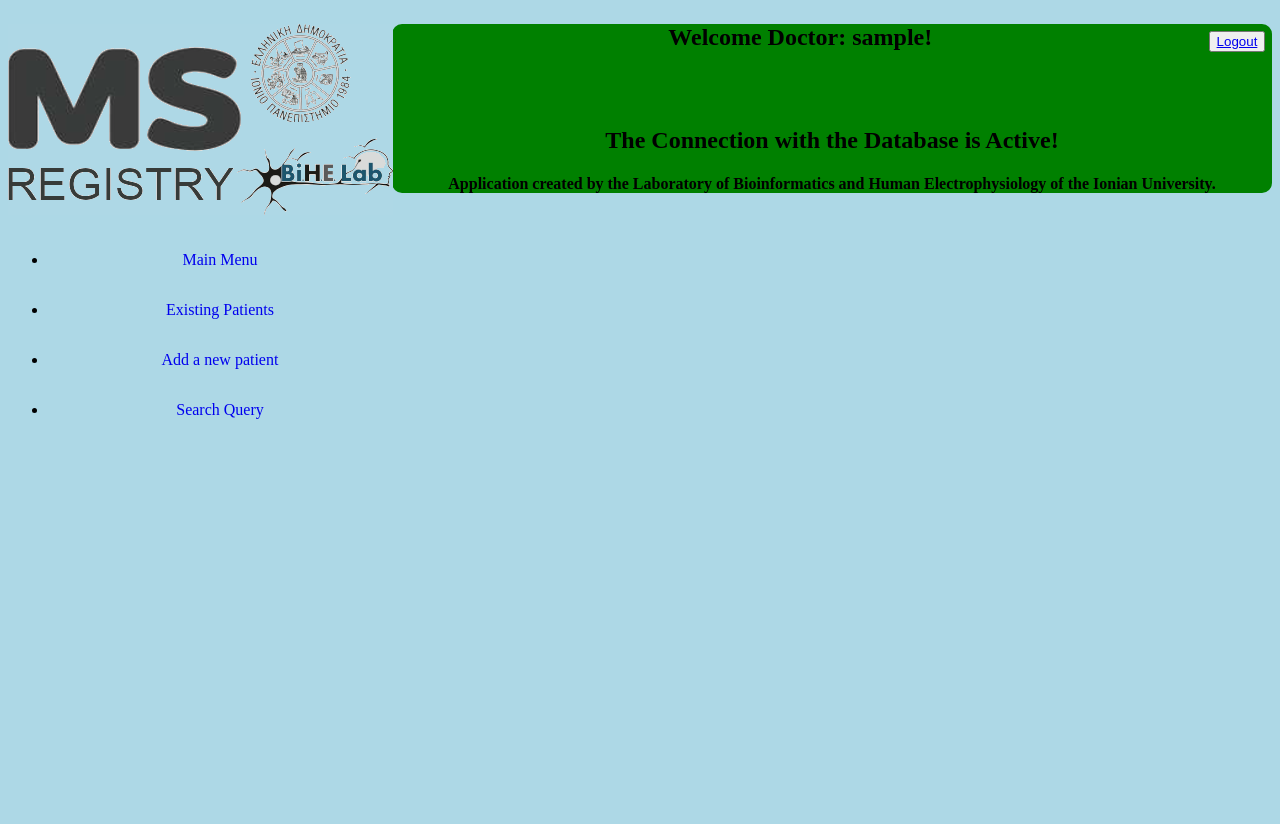
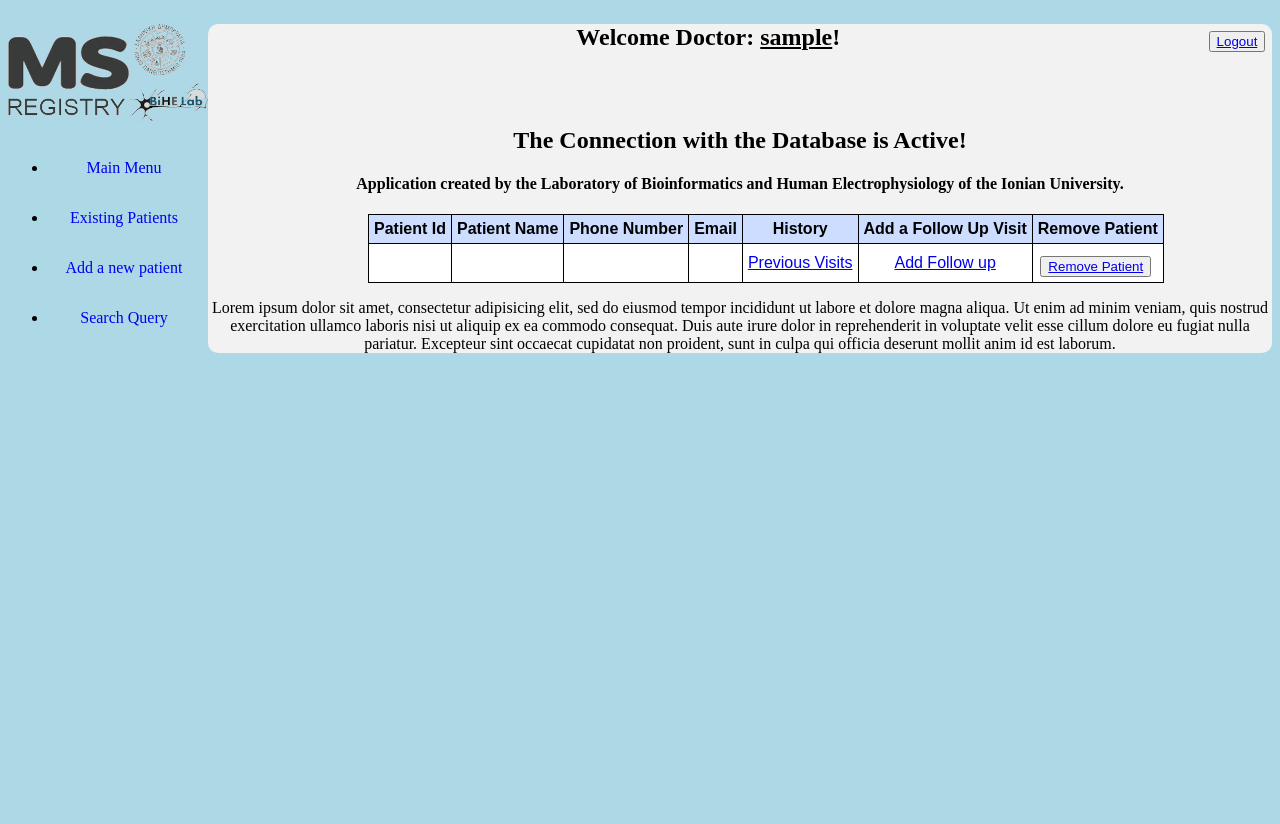
Before and after one commit to eliasvarelas/MSR, a PHP site: page /doctors_menu_likeopencour.php in a window 1280 px wide. Run offline with PHP 8.4, Linux system fonts and the light colour scheme; the visitor is signed in with stand-in values (Sample User, id 1); tables that the repository leaves empty or names only in its code hold one stand-in row (values such as "Sample post"); data that the repository does not hold is empty.

Commit message:
OpenCourses-Like Prototype

```diff
--- a/doctors_menu_likeopencour.php
+++ b/doctors_menu_likeopencour.php
@@ -36,6 +36,9 @@
       text-align:center;
       font-family: arial;
     }
+    table{
+      margin-left: 10em;
+    }
     th {
       background-color: #ccddff;         /* Title box color */
       color: black;
@@ -55,7 +58,7 @@
       margin: 0;
       padding: 0;
       height: 100%;
-      width: 24em;
+      width: 12em;
       background-color: lightblue;
       position: absolute;
       text-align: center;
@@ -88,12 +91,16 @@
     div.box{        /* main content */
       display: block;
       /* position: float; */
-      margin-left: 24em;
+      margin-left: 12.5em;
       margin-right: 0em;
       margin-top: 1.5em;
       border-radius: 10px;
-      background-color: green;
+      background-color: #f2f2f2;
       text-align: center;
+    }
+    div.al-center{
+      position: absolute;
+      margin-left: 10em;
     }
     /* Responsive layout - makes the three columns stack on top of each other instead of next to each other on smaller screens (700px wide or less) */
     @media screen and (max-width: 700px) {
@@ -133,8 +140,8 @@
     <article>
       <div class="box">
         <button type="button" name="Logout" id="logout" class="button"><?php echo "<a href='logout.php'> Logout</a> "; ?></button>
-        <h1>Welcome Doctor: <?php $user_name = $_SESSION['user'];
-        echo "<b>".$user_name."</b>";?>! <!-- prints the active username --></h1>
+        <h1>Welcome Doctor: <u><?php $user_name = $_SESSION['user'];
+        echo "<b>".$user_name."</b>";?></u>! <!-- prints the active username --></h1>
 
         <br>
         <br>
@@ -158,6 +165,28 @@
         }
         ?>
         <h4>Application created by the Laboratory of Bioinformatics and Human Electrophysiology of the Ionian University.</h4>  <!-- Basic information for the app -->
+
+        <table style="align-self: center;">    <!-- prints the table with the patients -->
+              <tr>
+                <th>Patient Id</th><th>Patient Name</th><th>Phone Number</th><th>Email</th><th>History</th>
+                <th>Add a Follow Up Visit</th><th>Remove Patient</th>
+              </tr>
+                <?php  $sql = "SELECT * FROM patients WHERE Doctor_ID = $usersid"; //filters the patients for the active user/doctor
+                $result = $pdo->query($sql);
+                if($result->rowCount() > 0){
+                  while($row = $result->fetch()){?>
+                      <tr>
+                        <td><?php echo $row['Patient_id']; ?></td>
+                        <td><?php echo $row['Patient_name'] ; ?></td>
+                        <td><?php echo $row['Phonenum'] ; ?></td>
+                        <td><?php echo $row['Email']; ?></td>
+                        <td><?php echo "<a href='/previousvisits.php?id=".$row['Patient_id']."'>Previous Visits</a>"; ?></td>
+                        <td><?php echo "<a href='/Multiple_Sclerosis_app.php?id=".$row['Patient_id']. "&?nm=". $row['Patient_name'] ."'>Add Follow up</a>"; ?></td> <!-- Passes the patients id in the form for minimazing user error -->
+                        <td><button onclick="remove_user()" id="removeuser"><?php echo "<a href='/removeuser.php?id=".$row['Patient_id']."'>Remove Patient</a>"; ?></button></td>  <!-- Removes only the patient with the particular id -->
+                      </tr>
+                    <?php } } ?>
+              </table>
+        <p>Lorem ipsum dolor sit amet, consectetur adipisicing elit, sed do eiusmod tempor incididunt ut labore et dolore magna aliqua. Ut enim ad minim veniam, quis nostrud exercitation ullamco laboris nisi ut aliquip ex ea commodo consequat. Duis aute irure dolor in reprehenderit in voluptate velit esse cillum dolore eu fugiat nulla pariatur. Excepteur sint occaecat cupidatat non proident, sunt in culpa qui officia deserunt mollit anim id est laborum.</p>
       </div>
     </article>
 </body>
--- a/redirectMenu.js
+++ b/redirectMenu.js
@@ -1 +1 @@
-window.location.replace("/doctors_menu.php");
+window.location.replace("/doctors_menu_likeopencour.php");
```
Also changed, not shown: MSregistry_ionian2_bg_lightblue_small.png.
